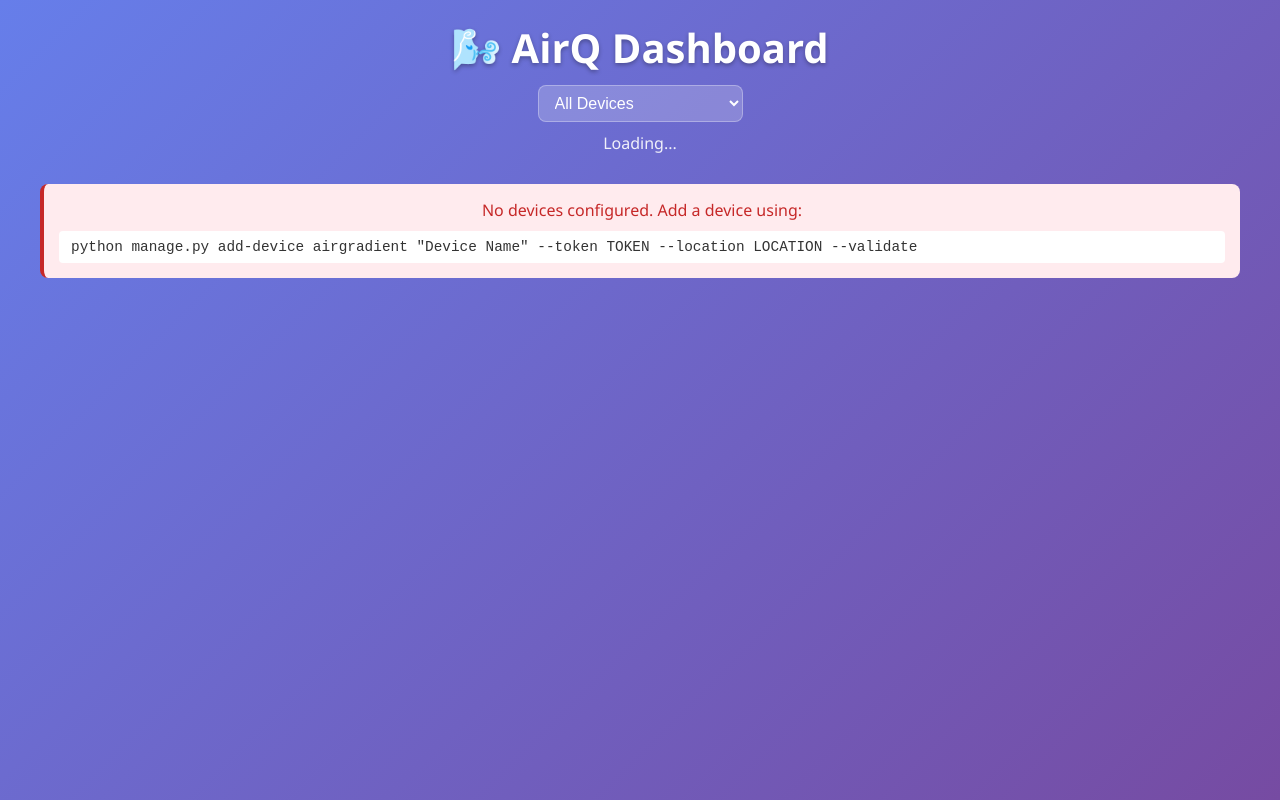
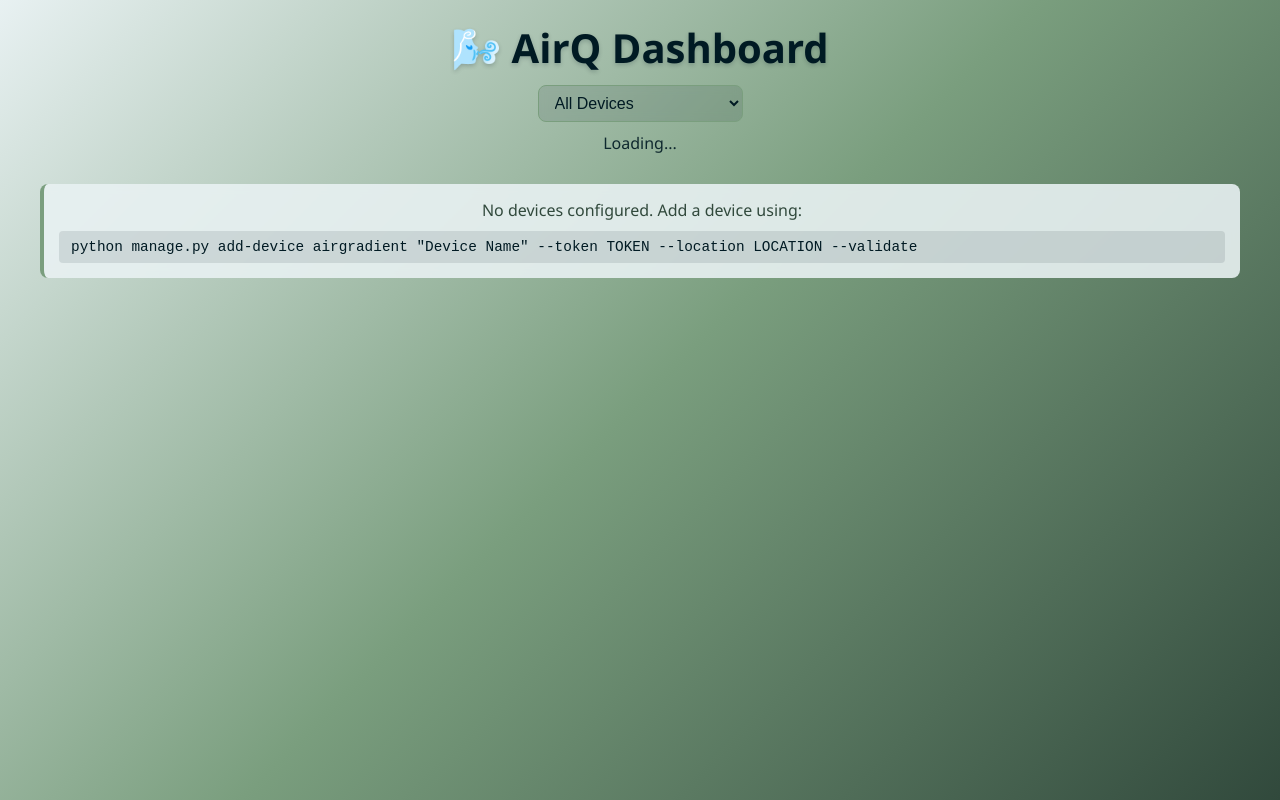
Before and after one commit to dannyeldridge/airq, a Flask app: page / in a window 1280 px wide. Run offline with Flask 3, Linux system fonts and the light colour scheme; data that the repository does not hold is empty.

Commit message:
Green palette

```diff
--- a/templates/dashboard.html
+++ b/templates/dashboard.html
@@ -7,6 +7,30 @@
     <script src="https://cdn.jsdelivr.net/npm/chart.js@4.4.0/dist/chart.umd.js"></script>
     <script src="https://cdn.jsdelivr.net/npm/chartjs-adapter-date-fns@3.0.0/dist/chartjs-adapter-date-fns.bundle.min.js"></script>
     <style>
+      :root {
+        /* Color palette */
+        --alice-blue: #E8F1F2;
+        --celadon: #B3EFB2;
+        --cambridge-blue: #7A9E7E;
+        --brunswick-green: #31493C;
+        --rich-black: #001A23;
+
+        /* Semantic colors */
+        --primary-bg: var(--alice-blue);
+        --secondary-bg: var(--cambridge-blue);
+        --accent-bg: var(--brunswick-green);
+        --text-primary: var(--rich-black);
+        --text-secondary: var(--brunswick-green);
+        --text-muted: var(--cambridge-blue);
+        --text-on-dark: var(--alice-blue);
+        --border-light: var(--cambridge-blue);
+        --border-accent: var(--brunswick-green);
+
+        /* Gradients */
+        --bg-gradient: linear-gradient(135deg, var(--alice-blue) 0%, var(--cambridge-blue) 50%, var(--brunswick-green) 100%);
+        --modal-gradient: linear-gradient(135deg, var(--brunswick-green) 0%, var(--cambridge-blue) 100%);
+      }
+
       * {
         margin: 0;
         padding: 0;
@@ -15,7 +39,7 @@
 
       body {
         font-family: "Segoe UI", Tahoma, Geneva, Verdana, sans-serif;
-        background: linear-gradient(135deg, #667eea 0%, #764ba2 100%);
+        background: var(--bg-gradient);
         min-height: 100vh;
         padding: 20px;
       }
@@ -27,14 +51,15 @@
 
       .header {
         text-align: center;
-        color: white;
+        color: var(--text-primary);
         margin-bottom: 30px;
       }
 
       .header h1 {
         font-size: 2.5rem;
         margin-bottom: 10px;
-        text-shadow: 0 2px 4px rgba(0, 0, 0, 0.3);
+        text-shadow: 0 2px 4px rgba(0, 26, 35, 0.2);
+        font-weight: 600;
       }
 
       .device-selector {
@@ -42,18 +67,19 @@
       }
 
       .device-selector select {
-        background: rgba(255, 255, 255, 0.2);
-        border: 1px solid rgba(255, 255, 255, 0.3);
+        background: rgba(0, 26, 35, 0.1);
+        border: 1px solid var(--border-light);
         border-radius: 8px;
-        color: white;
+        color: var(--text-primary);
         padding: 8px 12px;
         font-size: 1rem;
         cursor: pointer;
+        backdrop-filter: blur(4px);
       }
 
       .device-selector select option {
-        background: #667eea;
-        color: white;
+        background: var(--accent-bg);
+        color: var(--text-on-dark);
       }
 
       .last-updated {
@@ -161,18 +189,19 @@
       }
 
       .error-message {
-        background: #ffebee;
-        color: #c62828;
+        background: rgba(232, 241, 242, 0.9);
+        color: var(--text-secondary);
         padding: 15px;
         border-radius: 8px;
         margin: 20px 0;
         text-align: center;
-        border-left: 4px solid #c62828;
+        border-left: 4px solid var(--border-light);
+        backdrop-filter: blur(4px);
       }
 
       .error-message code {
-        background: #fff;
-        color: #333;
+        background: rgba(0, 26, 35, 0.1);
+        color: var(--text-primary);
         padding: 8px 12px;
         border-radius: 4px;
         font-family: 'Courier New', monospace;
```
Also changed, not shown: other parts of templates/dashboard.html (+23 -18 lines).
